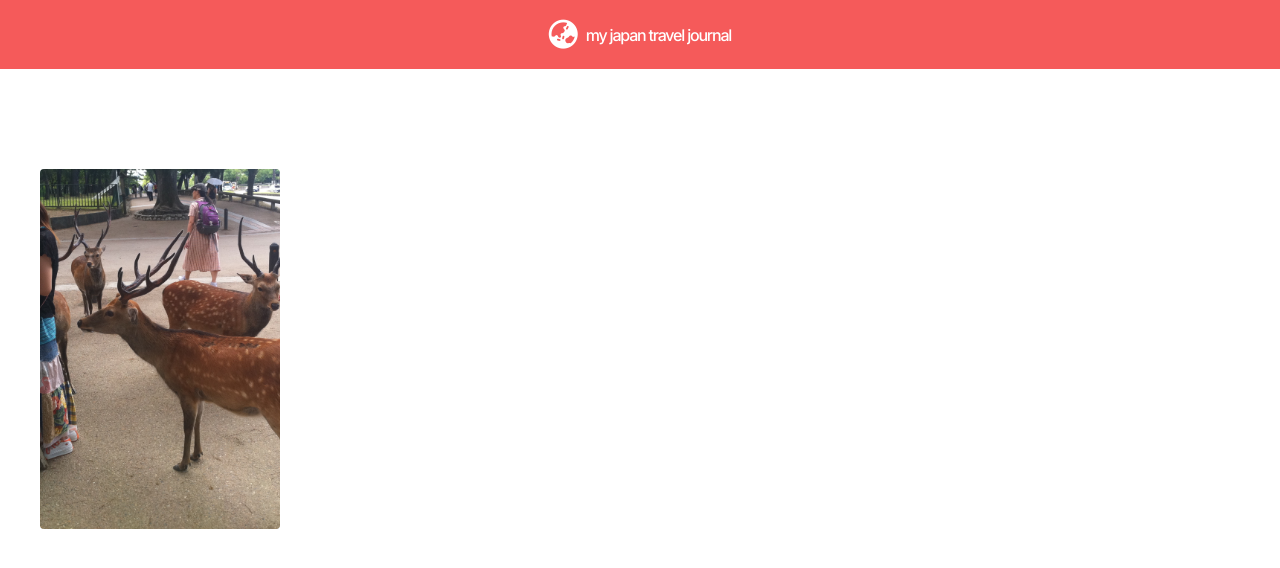
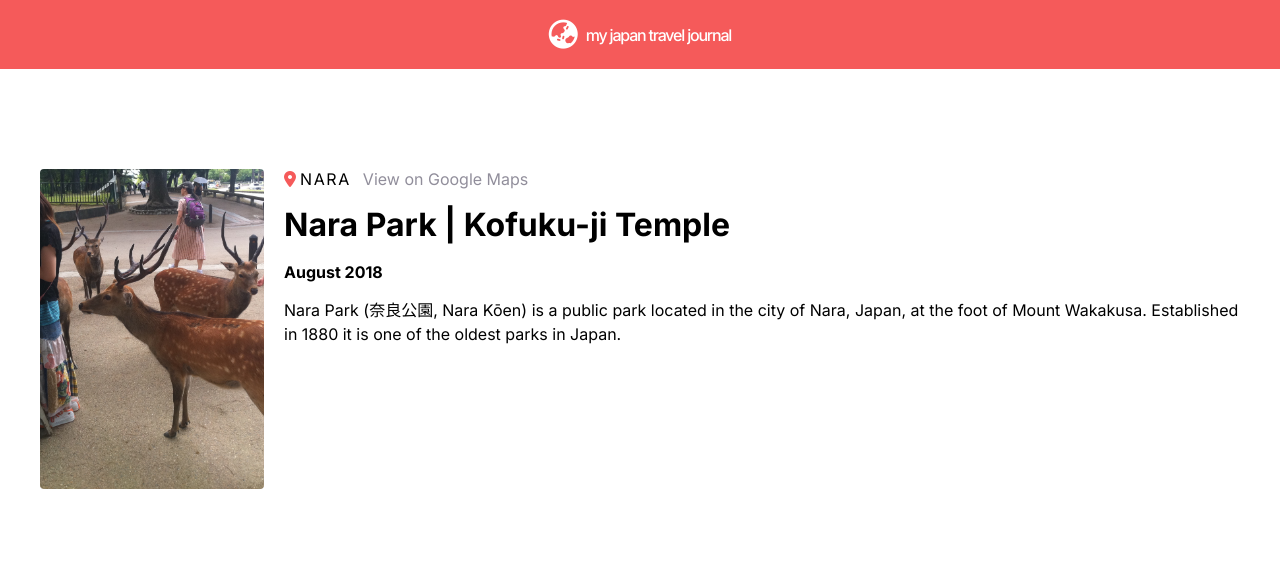
Before and after one commit to angrysun/my-travel-journal, a React (Create React App) app: page / in a window 1280 px wide. Shown: the top 568 px of the page. Built offline with nearby package versions, Linux system fonts and the light colour scheme.

Commit message:
card styling continued

```diff
--- a/src/App.css
+++ b/src/App.css
@@ -25,8 +25,50 @@
 }
 
 .card--image {
-  width: 30vh;
-  height: 45vh;
+  width: 28vh;
+  height: 40vh;
   border-radius: 4px;
   object-fit: cover;
 }
+
+.card--details {
+  margin-left: 20px;
+  margin-right: 40px;
+}
+
+#location-icon {
+  color: #f55a5a;
+  margin-right: 4px;
+}
+
+.location--title {
+  color: black;
+  letter-spacing: 0.10em;
+}
+
+.location--title:hover {
+  color: #918e9b;
+}
+
+.location--maps {
+  color: #918e9b;
+  margin-left: 12px;
+}
+
+.location--maps:hover {
+  text-decoration: underline;
+}
+
+.card--title {
+  line-height: 30px;
+  padding-top: ;
+}
+
+.card--date {
+
+  font-weight: 700;
+}
+
+.card--paragraph {
+  line-height: 150%;
+}
--- a/src/components/Card.js
+++ b/src/components/Card.js
@@ -4,6 +4,16 @@ export default function Card() {
   return (
     <div className="card">
       <img src={Nara} alt="Nara" className="card--image" />
+      <div className='card--details'>
+        <a href="#" target="_blank" rel="noreferrer" id="location-icon"><i class="fa-solid fa-location-dot"></i></a>
+        <a href="#" target="_blank" rel="noreferrer" className='location--title'>NARA</a>
+        <a href="#" target="_blank" rel="noreferrer" className='location--maps'>View on Google Maps</a>
+        <div>
+          <h1 className='card--title'>Nara Park | Kofuku-ji Temple</h1>
+          <p className='card--date'>August 2018</p>
+          <p className='card--paragraph'>Nara Park (奈良公園, Nara Kōen) is a public park located in the city of Nara, Japan, at the foot of Mount Wakakusa. Established in 1880 it is one of the oldest parks in Japan.</p>
+        </div>
+      </div>
     </div>
   )
 }
--- a/src/index.css
+++ b/src/index.css
@@ -4,3 +4,7 @@ body {
   -webkit-font-smoothing: antialiased;
   -moz-osx-font-smoothing: grayscale;
 }
+
+a {
+  text-decoration: none;
+}
```
